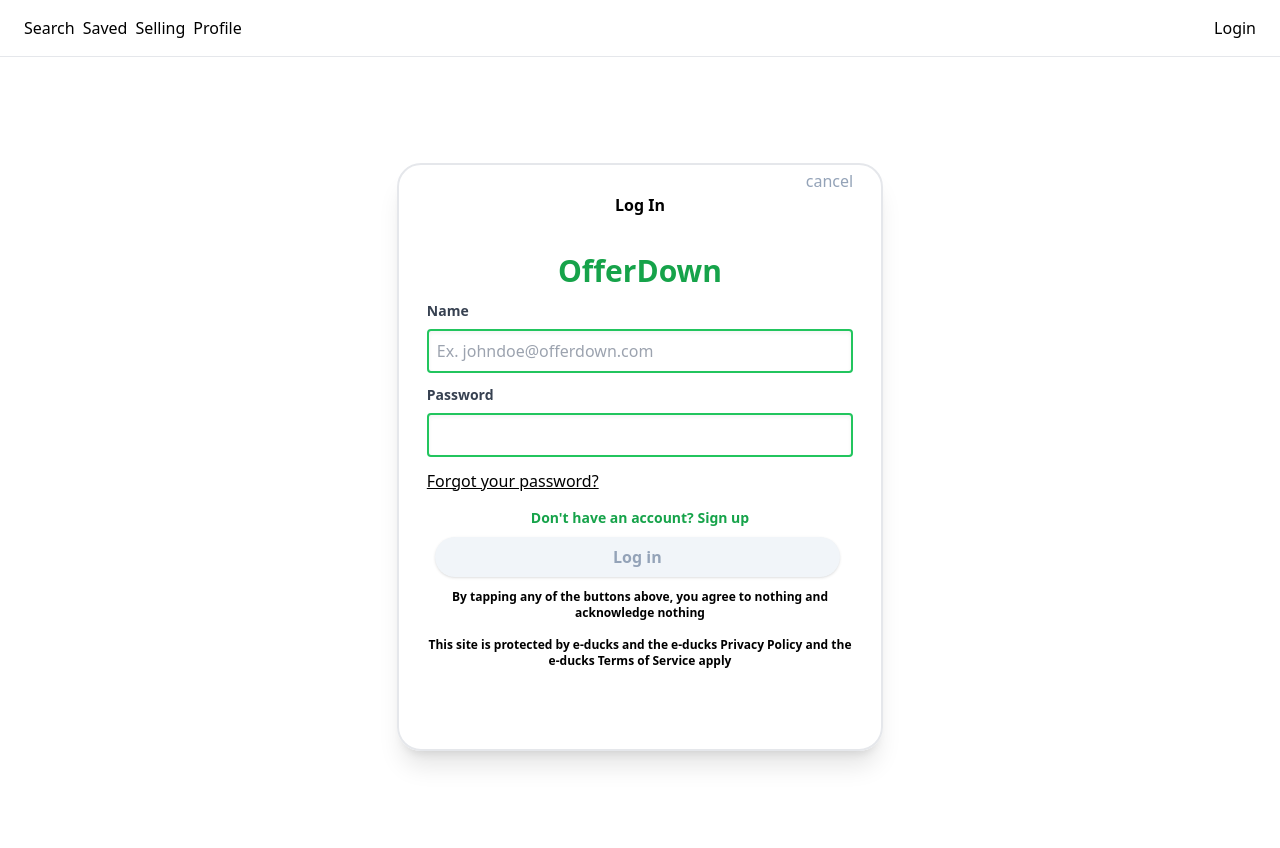
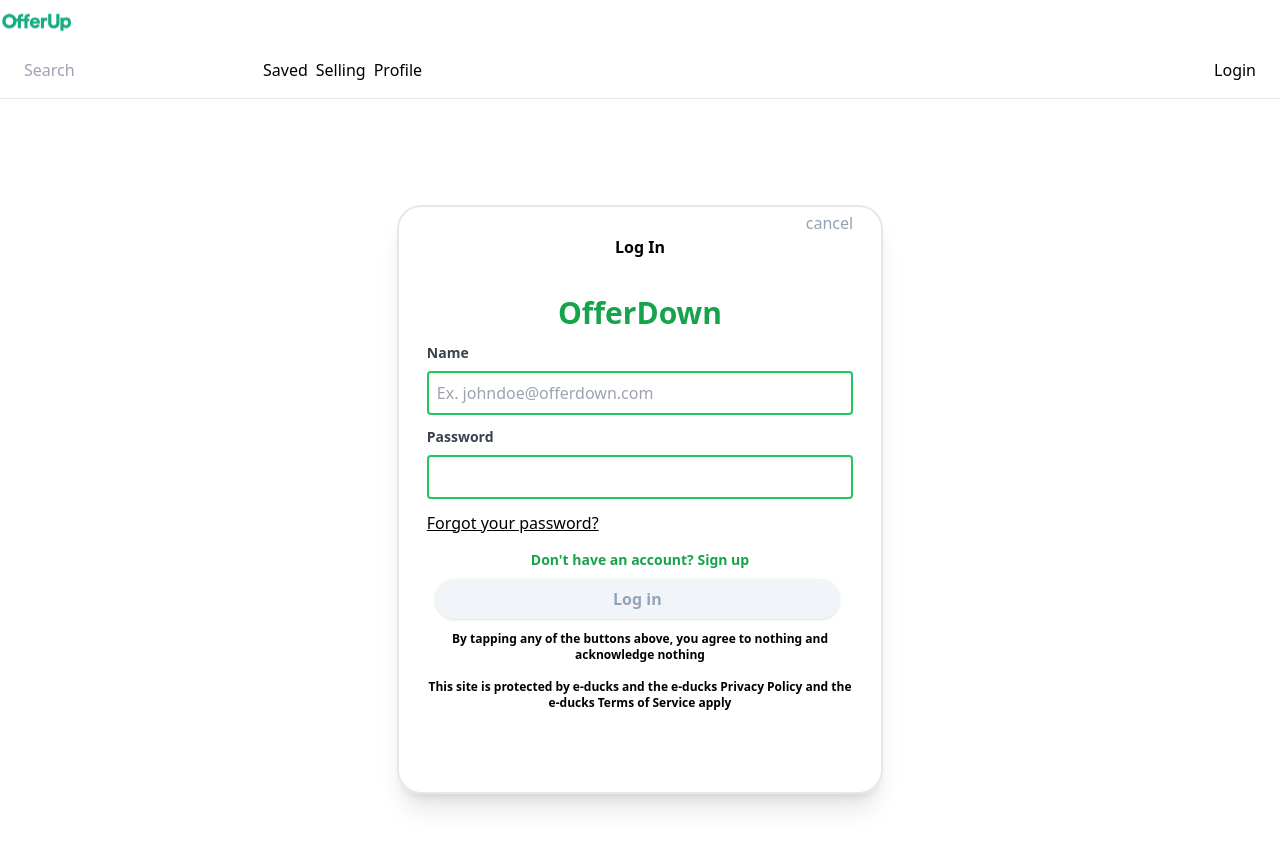
Before and after one commit to drakeleslie/OfferUpClone2.0, a Next.js app: page /login in a window 1280 px wide. Shown: the top 848 px of the page. Built offline with nearby package versions, Linux system fonts and the light colour scheme.

Commit message:
worked on the search bar min

```diff
--- a/components/johnscomponents/Header.js
+++ b/components/johnscomponents/Header.js
@@ -1,12 +1,16 @@
 import Link from "next/link";
 import NavBar from "./NavBar";
 import Head from "next/head";
+import styles from "../../styles/header.module.css";
+
 const Header = () => {
   return (
     <div>
+      <img src="offeruplogo.png" width="75" height="75" />
       <NavBar />
     </div>
   );
 };
 
 export default Header;
+// className={styles.title}
--- a/components/johnscomponents/NavBar.js
+++ b/components/johnscomponents/NavBar.js
@@ -2,15 +2,15 @@
 import Link from "next/link";
 import styles from "../../styles/header.module.css";
 import Userlogin from "../kamscomponents/userlogin";
+import SearchBar from "../../pages/SearchBar";
 
 const NavBar = () => {
   const { user } = Userlogin();
+  const { search } = SearchBar();
 
   return (
     <nav className="flex py-4 px-6 border-b border-gray-200">
-      <Link href="/search">
-        <a>Search</a>
-      </Link>
+      <SearchBar />
       <Link href="/saved">
         <a className="ml-2">Saved</a>
       </Link>
--- a/package.json
+++ b/package.json
@@ -19,7 +19,8 @@
     "nodemon": "^2.0.19",
     "pg": "^8.8.0",
     "react": "18.2.0",
-    "react-dom": "18.2.0"
+    "react-dom": "18.2.0",
+    "zustand": "^4.1.1"
   },
   "devDependencies": {
     "autoprefixer": "^10.4.8",
--- /dev/null
+++ b/pages/SearchBar.js
@@ -0,0 +1,51 @@
+import create from "zustand";
+import { useRouter } from "next/router";
+// import Image from "next/image";
+// import loupe from "../public/images/loupe.png";
+import styles from "../styles/header.module.css";
+
+const useStore = create((set) => ({
+  keyword: "",
+  setKeyword: (keyword) =>
+    set((state) => ({
+      ...state,
+      keyword,
+    })),
+}));
+
+const SearchBar = () => {
+  const router = useRouter();
+  const keyword = useStore((state) => state.keyword);
+  const setKeyword = useStore((state) => state.setKeyword);
+
+  const handleClick = (e) => {
+    e.preventDefault();
+    router.push("/searchResults");
+  };
+
+  return (
+    <div className={styles.searchBar}>
+      <input
+        aria-describedby="combobox-help-text"
+        id="search-box-container-input"
+        name="search"
+        placeholder="Search"
+        type="search"
+        aria-autocomplete="list"
+        aria-label="Search for anything"
+        className="MuiInputBase-input jss5109 jss5098 MuiInputBase-inputAdornedStart jss5120 MuiInputBase-inputAdornedEnd jss5121 MuiInputBase-inputTypeSearch"
+        // style="text-overflow: ellipsis; visibility: visible;"
+      ></input>
+      {/* type="text"
+        value={keyword}
+        placeholder="Search"
+        onChange={(e) => setKeyword(e.target.value)}
+      /> */}
+      <button className={styles.searchBtn} type="submit" onClick={handleClick}>
+        {/* <Image src={loupe} alt="" /> */}
+      </button>
+    </div>
+  );
+};
+
+export default SearchBar;
--- a/styles/header.module.css
+++ b/styles/header.module.css
@@ -2,7 +2,6 @@
     background-color: green;
     color: #e9dbdb;
     text-align: center;
-    margin-bottom: 100px;
     padding: 14px 16px;
     font-size: 17px;
     position: absolute;
@@ -13,6 +12,14 @@
 
 }
 
+.title {
+    font-size: 1rem;
+    font-family: 'Lucida Sans', 'Lucida Sans Regular', 'Lucida Grande', 'Lucida Sans Unicode', Geneva, Verdana, sans-serif;
+    font-weight: bold;
+    line-height: 1.5;
+    text-transform: none;
+}
+
 .events {
-text-decoration-color: pink;
+    text-decoration-color: pink;
 }
```
Also changed, not shown: pages/index.js (line endings or trailing spaces), public/offeruplogo.png (added), 1 other file (tests, documents, lock files or other folders).
